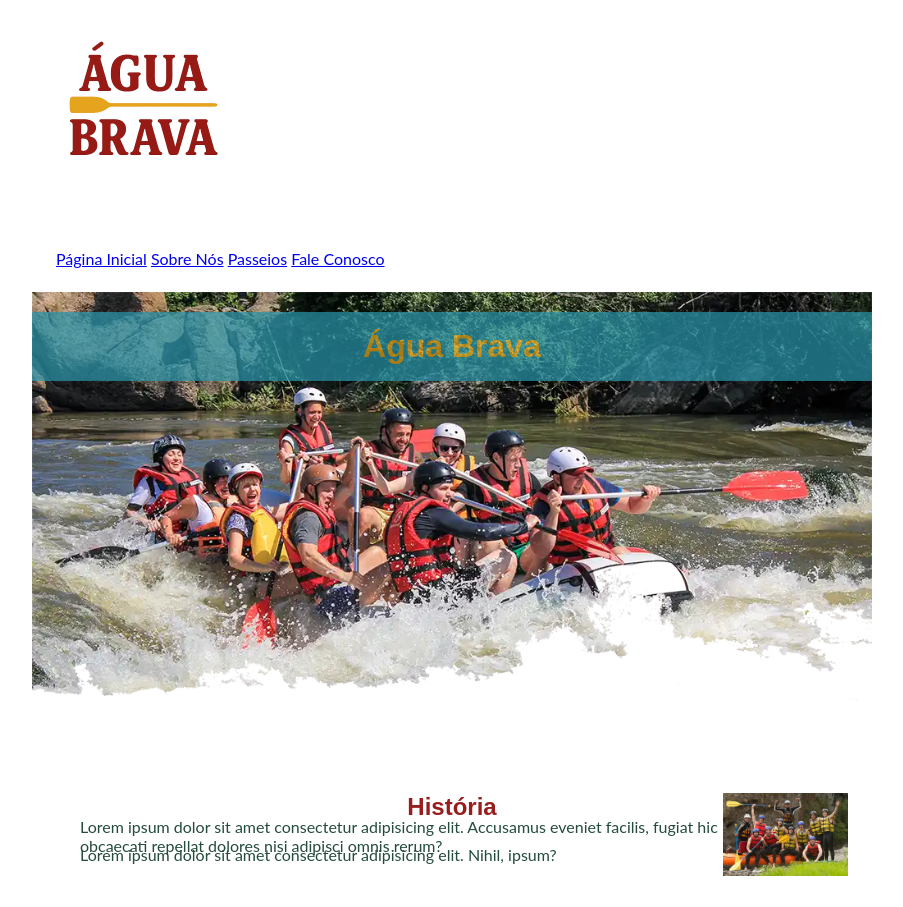
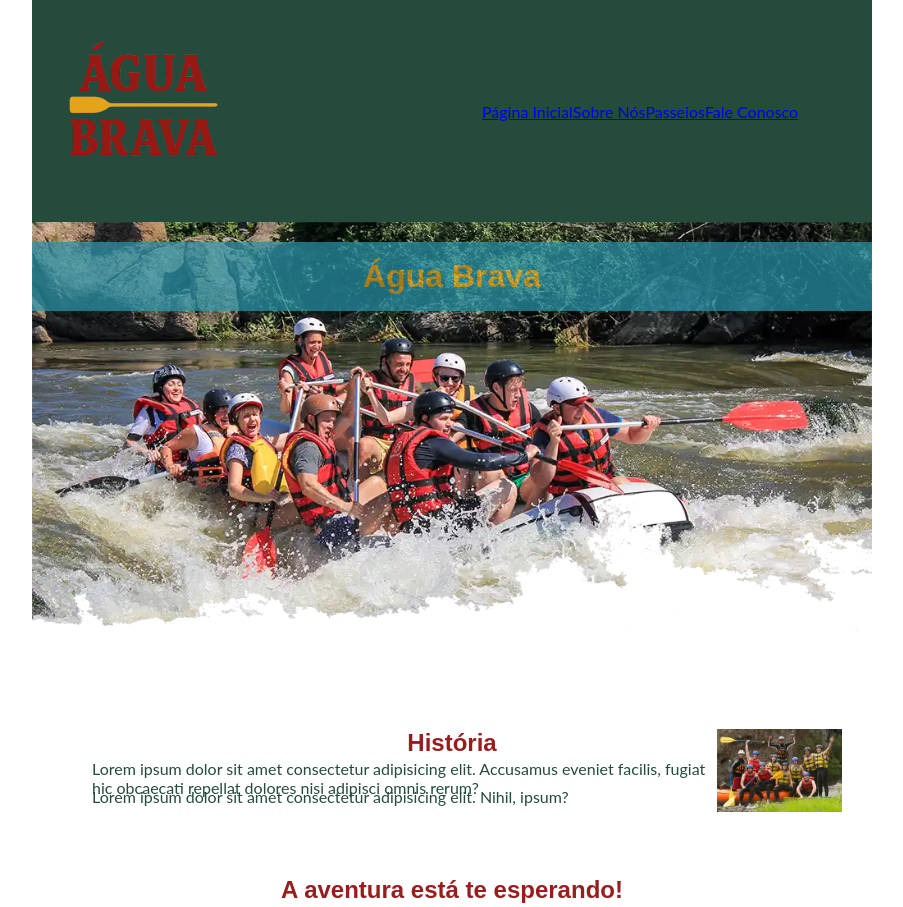
Before and after one commit to nrchagasdev/wdd130, a plain HTML site: page wwr/sobre.html in a window 1280 px wide. Shown: the top 907 px of the page, without its empty margins (188-1091 px from the left). Drawn offline with Linux system fonts and the light colour scheme.

Commit message:
primeira alteração semana 4

```diff
--- a/wwr/estilos/rafting.css
+++ b/wwr/estilos/rafting.css
@@ -26,6 +26,22 @@ body {
     color: var(--cor-segundaria);
 }
 
+header {
+    display: grid;
+    margin: 1rem auto;
+    justify-content: center;
+    align-items: center;
+    grid-template-columns: 1fr 1fr;
+    max-width: 1200px;
+    background-color: var(--cor-segundaria);
+}
+
+nav {
+    display: flex;
+    color: white;
+    text-decoration: none;
+}
+
 header,
 main,
 footer {
@@ -45,8 +61,8 @@ nav,
 p,
 section,
 article {
-    margin: 16px;
-    padding: 8px;
+    margin: 20px;
+    padding: 10px;
 }
 
 .socialmedia a {
@@ -59,7 +75,7 @@ article {
 }
 
 .hero img {
-    display: block;
+    display: flex;
     max-width: 100%;
     height: auto;
 }
@@ -83,3 +99,8 @@ h1 {
 .hero article {
     position: absolute;
 }
+
+.grid {
+    display: grid;
+    place-items: center;
+}
```
